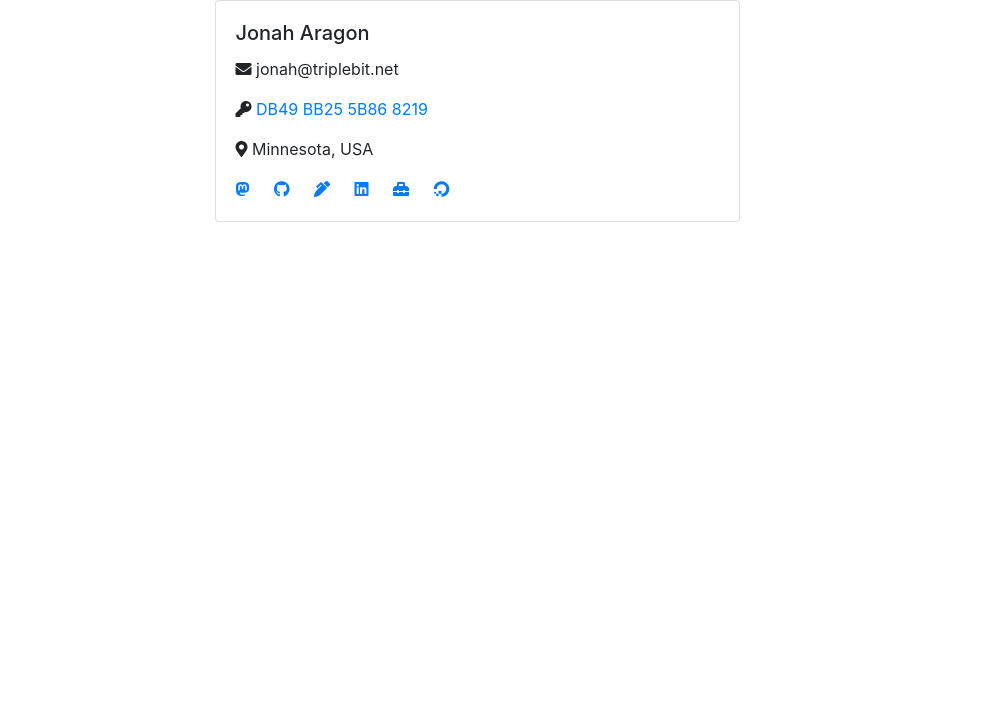
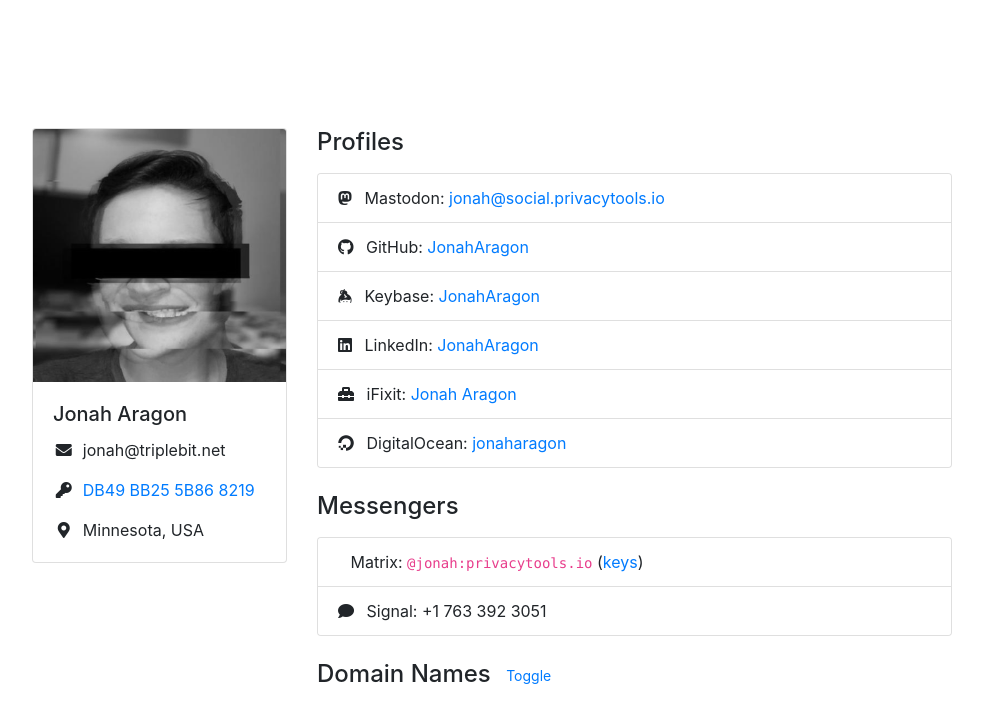
Before and after one commit to jonaharagon/www.jonaharagon.com, a Jekyll site: the page built from index.html, in a window 1280 px wide. Shown: the top 723 px of the page, without its empty margins (148-1131 px from the left). Built offline with Jekyll 4.4.1, drawn with Linux system fonts in a browser that asks for light colours; nearby versions of some CDN libraries.

Commit message:
Add All Profile Links

```diff
--- /dev/null
+++ b/_includes/domains.html
@@ -0,0 +1,26 @@
+{% include list-item.html type="domain" url="https://www.jonaharagon.com" %}
+{% include list-item.html type="domain" url="https://www.jonaharagon.net" %}
+{% include list-item.html type="domain" url="https://www.jonaharagon.us" %}
+{% include list-item.html type="domain" url="https://jda.mn" %}
+{% include list-item.html type="domain" url="https://triplebit.net" %}
+{% include list-item.html type="domain" url="https://aragon.xyz" %}
+{% include list-item.html type="domain" url="https://aragon.site" %}
+{% include list-item.html type="domain" url="https://aragon.space" %}
+{% include list-item.html type="domain" url="https://aragon.fun" %}
+{% include list-item.html type="domain" url="https://aragon.enterprises" %}
+{% include list-item.html type="domain" url="https://aragon.pictures" %}
+{% include list-item.html type="domain" url="https://aragon.pw" %}
+{% include list-item.html type="domain" url="https://aragon.rocks" %}
+{% include list-item.html type="domain" url="https://opennic.org" %}
+{% include list-item.html type="domain" url="https://privacytools.io" %}
+{% include list-item.html type="domain" url="https://mntld.com" %}
+{% include list-item.html type="domain" url="https://moderntld.com" %}
+{% include list-item.html type="domain" url="https://nationdns.org" %}
+{% include list-item.html type="domain" url="https://ndns.co" %}
+{% include list-item.html type="domain" url="https://privacyguides.org" %}
+{% include list-item.html type="domain" url="https://prvcy.page" %}
+{% include list-item.html type="domain" url="https://registry-services.net" %}
+{% include list-item.html type="domain" url="https://fediverse.us" %}
+{% include list-item.html type="domain" url="https://freenic.org" %}
+{% include list-item.html type="domain" url="https://freenic.club" %}
+{% include list-item.html type="domain" url="https://imperialnic.xyz" %}
--- a/_includes/list-item.html
+++ b/_includes/list-item.html
@@ -1,5 +1,7 @@
 {% if include.type == "social" %}
-<li class="list-group-item"><i class="{% if include.icon %}{{ include.icon }}{% else %}fas fa-user{% endif %} mr-2"></i> {{ include.service }}: <a href="{{ include.url }}" rel="me">{{ include.username }}</a></li>
+<li class="list-group-item"><i class="{% if include.icon %}{{ include.icon }}{% else %}fas fa-user{% endif %} mr-2"></i> {{ include.title }}: <a href="{{ include.url }}" rel="me">{{ include.username }}</a></li>
+{%- elsif include.type == "messenger" -%}
+<li class="list-group-item"><i class="{% if include.icon %}{{ include.icon }}{% else %}fas fa-comments-alt{% endif %} mr-2"></i> {% if include.text %}{{ include.text }}{% else %}{{ include.title }}: <a href="{{ include.url }}" rel="me">{{ include.username }}</a>{% endif %}</li>
 {%- elsif include.type == "domain" -%}
-<li class="list-group-item"><i class="{% if include.icon %}{{ include.icon }}{% else %}fas fa-globe-americas{% endif %} mr-2"></i> {{ include.service }}: <a href="{{ include.url }}" rel="me">{{ include.username }}</a></li>
+<li class="list-group-item"><i class="{% if include.icon %}{{ include.icon }}{% else %}fas fa-globe-americas{% endif %} mr-2"></i><a href="{{ include.url }}">{{ include.url | remove: "https://" | remove: "http://" | remove: "www." | remove: "/" }}</a></li>
 {%- endif -%}
--- /dev/null
+++ b/_includes/messengers.html
@@ -0,0 +1,2 @@
+{% include list-item.html type="messenger" text="Matrix: <code>@jonah:privacytools.io</code> (<a href='https://write.privacytools.io/jonah/my-matrix-devices'>keys</a>)" %}
+{% include list-item.html type="messenger" icon="fas fa-comment" text="Signal: +1 763 392 3051" %}
--- /dev/null
+++ b/_includes/profiles.html
@@ -0,0 +1,6 @@
+{% include list-item.html type="social" title="Mastodon" icon="fab fa-mastodon" username="jonah&#64;social.privacytools.io" url="https://social.privacytools.io/@jonah" %}
+{% include list-item.html type="social" title="GitHub" icon="fab fa-github" username="JonahAragon" url="https://github.com/JonahAragon" %}
+{% include list-item.html type="social" title="Keybase" icon="fab fa-keybase" username="JonahAragon" url="https://keybase.io/JonahAragon" %}
+{% include list-item.html type="social" title="LinkedIn" icon="fab fa-linkedin" username="JonahAragon" url="https://www.linkedin.com/in/jonaharagon/" %}
+{% include list-item.html type="social" title="iFixit" icon="fas fa-toolbox" username="Jonah Aragon" url="https://www.ifixit.com/User/2633872/Jonah+Aragon" %}
+{% include list-item.html type="social" title="DigitalOcean" icon="fab fa-digital-ocean" username="jonaharagon" url="https://www.digitalocean.com/community/users/jonaharagon?primary_filter=tutorials" %}
--- a/_layouts/default.html
+++ b/_layouts/default.html
@@ -5,5 +5,8 @@
     <main>
         {{ content }}
     </main>
+    <script src="https://code.jquery.com/jquery-3.2.1.slim.min.js" integrity="sha384-KJ3o2DKtIkvYIK3UENzmM7KCkRr/rE9/Qpg6aAZGJwFDMVNA/GpGFF93hXpG5KkN" crossorigin="anonymous"></script>
+    <script src="https://cdnjs.cloudflare.com/ajax/libs/popper.js/1.12.9/umd/popper.min.js" integrity="sha384-ApNbgh9B+Y1QKtv3Rn7W3mgPxhU9K/ScQsAP7hUibX39j7fakFPskvXusvfa0b4Q" crossorigin="anonymous"></script>
+    <script src="https://maxcdn.bootstrapcdn.com/bootstrap/4.0.0/js/bootstrap.min.js" integrity="sha384-JZR6Spejh4U02d8jOt6vLEHfe/JQGiRRSQQxSfFWpi1MquVdAyjUar5+76PVCmYl" crossorigin="anonymous"></script>
 </body>
 </html>
--- a/_layouts/profile.html
+++ b/_layouts/profile.html
@@ -15,12 +15,27 @@
       </div>
     </div>
     <div class="col-12 col-md-8 col-lg-7 mt-3 mt-md-0">
-      <h3 class="pb-3">Some Links</h3>
+      <h4 class="pb-2">Profiles</h4>
       <div class="card mt-3 mt-md-0">
         <ul class="list-group list-group-flush">
-          {{ content }}
+          {% include profiles.html %}
         </ul>
+      </div>
+      <h4 class="pb-2 pt-4">Messengers</h4>
+      <div class="card mt-3 mt-md-0">
+        <ul class="list-group list-group-flush">
+          {% include messengers.html %}
+        </ul>
+      </div>
+      <h4 class="pb-2 pt-4">Domain Names <a class="btn btn-link btn-sm" data-toggle="collapse" href="#domains" role="button" aria-expanded="false" aria-controls="collapseExample">Toggle</a></h4>
+      <div class="collapse" id="domains">
+        <div class="card mt-3 mt-md-0">
+          <ul class="list-group list-group-flush">
+            {% include domains.html %}
+          </ul>
+        </div>
       </div>
     </div>
   </div>
+  {{ content }}
 </div>
--- a/index.html
+++ b/index.html
@@ -1,25 +1,3 @@
 ---
-layout: default
+layout: profile
 ---
-<body class="h-100">
-  <div class="container d-flex h-100">
-      <div class="row align-self-center w-100">
-          <div class="col-12 col-md-6 mx-auto">
-            <div class="card">
-              <div class="card-body">
-                <h5 class="card-title">Jonah Aragon</h5>
-                <p class="card-text"><i class="icon fas fa-envelope"></i> <span class="rp-align">jonah@triplebit.net</span></p>
-                <p class="card-text"><i class="icon fas fa-key"></i> <span class="rp-align"><a href="https://keybase.io/JonahAragon">DB49 BB25 5B86 8219</a></span></p>
-                <p class="card-text"><i class="icon fas fa-map-marker-alt"></i> <span class="rp-align">Minnesota, USA</span></p>
-                <a href="https://social.privacytools.io/@jonah" rel="me" class="card-link"><i class="fab fa-mastodon"></i></a>
-                <a href="https://github.com/JonahAragon" class="card-link"><i class="fab fa-github"></i></a>
-                <a href="https://blog.jonaharagon.com/" class="card-link"><i class="fas fa-pen-alt"></i></a>
-                <a href="https://www.linkedin.com/in/jonaharagon/" class="card-link"><i class="fab fa-linkedin"></i></a>
-                <a href="https://www.ifixit.com/User/2633872/Jonah+Aragon" class="card-link"><i class="fas fa-toolbox"></i></a>
-                <a href="https://www.digitalocean.com/community/users/jonaharagon?primary_filter=tutorials" class="card-link"><i class="fab fa-digital-ocean"></i></a>
-              </div>
-            </div>
-          </div>
-      </div>
-  </div>
-</body>
```
